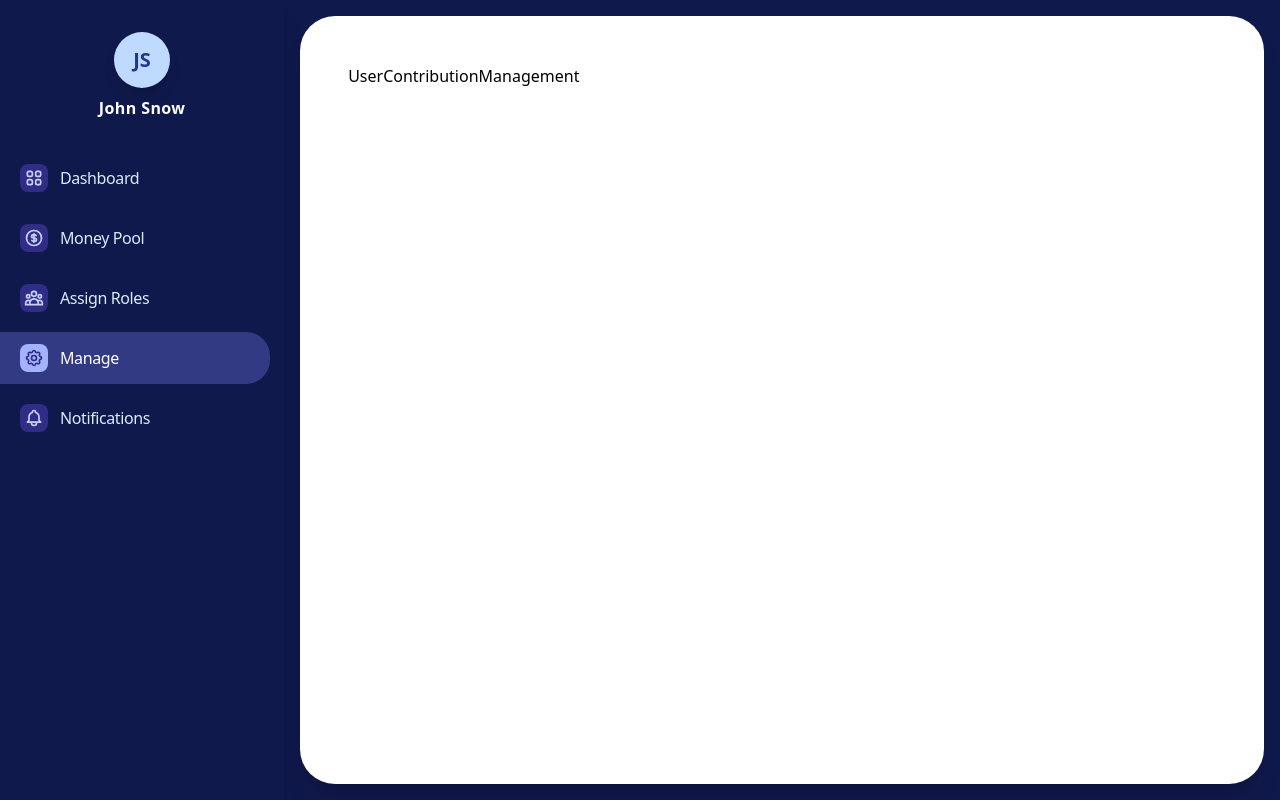
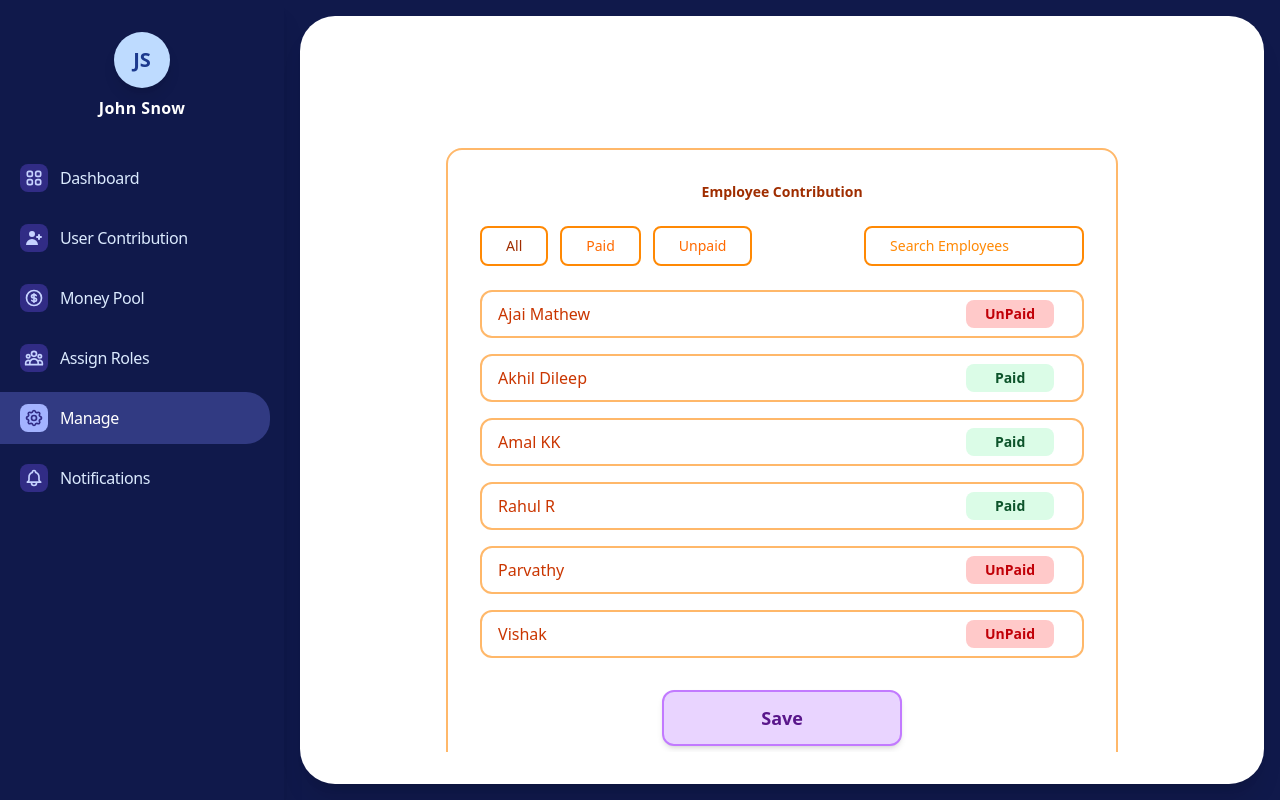
Before and after one commit to rahulbeyondcode/Snacks-Planner, a React (Vite) app in the folder Frontend/: page /manage in a window 1280 px wide. Built offline with nearby package versions, Linux system fonts and the light colour scheme.

Commit message:
Employee contribution UI setup

```diff
--- /dev/null
+++ b/Frontend/src/features/user-contribution/components/employee-contribution-list.tsx
@@ -0,0 +1,28 @@
+import React from "react";
+
+import EmployeeContributionRow from "features/user-contribution/components/employee-contribution-row";
+import type { EmployeeContribution } from "features/user-contribution/type";
+
+type EmployeeContributionListProps = {
+  employees: EmployeeContribution[];
+  onTogglePaid: (id: number) => void;
+};
+
+const EmployeeContributionList: React.FC<EmployeeContributionListProps> = ({
+  employees,
+  onTogglePaid,
+}) => {
+  return (
+    <div className="flex flex-col gap-4 mb-8">
+      {employees.map((emp) => (
+        <EmployeeContributionRow
+          key={emp.id}
+          employee={emp}
+          onTogglePaid={onTogglePaid}
+        />
+      ))}
+    </div>
+  );
+};
+
+export default EmployeeContributionList;
--- /dev/null
+++ b/Frontend/src/features/user-contribution/components/employee-contribution-row.tsx
@@ -0,0 +1,38 @@
+import React from "react";
+
+import type { EmployeeContribution } from "features/user-contribution/type";
+
+type EmployeeContributionRowProps = {
+  employee: EmployeeContribution;
+  onTogglePaid: (id: number) => void;
+};
+
+const styles = {
+  paid: "bg-green-100 border-green-400 text-green-900",
+  unpaid: "bg-red-200 border-red-400 text-red-700",
+  actionPill:
+    "w-22 py-1 rounded-lg font-semibold text-sm transition-colors cursor-pointer hover:bg-orange-200 hover:text-orange-800",
+};
+
+const EmployeeContributionRow: React.FC<EmployeeContributionRowProps> = ({
+  employee,
+  onTogglePaid,
+}) => {
+  return (
+    <div className="flex items-center justify-between border-2 border-orange-300 rounded-xl px-4 py-2">
+      <span className="font-medium text-orange-700 text-base w-48">
+        {employee.name}
+      </span>
+      <div>
+        <button
+          className={`${styles.actionPill} mr-3 ${employee.paid ? styles.paid : styles.unpaid}`}
+          onClick={() => onTogglePaid(employee.id)}
+        >
+          {employee.paid ? "Paid" : "UnPaid"}
+        </button>
+      </div>
+    </div>
+  );
+};
+
+export default EmployeeContributionRow;
--- /dev/null
+++ b/Frontend/src/features/user-contribution/components/filter-bar.tsx
@@ -0,0 +1,55 @@
+import React from "react";
+
+type FilterBarProps = {
+  activeFilter: string;
+  onFilterChange: (filter: string) => void;
+  searchValue: string;
+  onSearchChange: (value: string) => void;
+};
+
+const styles = {
+  filterButton:
+    "px-6 py-2 rounded-lg border-2 border-orange-400 font-medium text-sm transition-colors bg-white text-orange-500",
+};
+
+const FilterBar: React.FC<FilterBarProps> = ({
+  activeFilter,
+  onFilterChange,
+  searchValue,
+  onSearchChange,
+}) => {
+  return (
+    <div className="flex items-center justify-between mb-6">
+      <div className="flex gap-3">
+        <button
+          className={`${styles.filterButton} ${activeFilter === "all" && "bg-pink-200 text-orange-800"}`}
+          onClick={() => onFilterChange("all")}
+        >
+          All
+        </button>
+        <button
+          className={`${styles.filterButton} ${activeFilter === "paid" && "bg-yellow-100 text-orange-800"}`}
+          onClick={() => onFilterChange("paid")}
+        >
+          Paid
+        </button>
+        <button
+          className={`${styles.filterButton} ${activeFilter === "unpaid" && "bg-yellow-100 text-orange-800"}`}
+          onClick={() => onFilterChange("unpaid")}
+        >
+          Unpaid
+        </button>
+      </div>
+      <input
+        className="border-2 border-orange-400 rounded-lg px-6 py-2 text-orange-700 focus:outline-none focus:ring-2 focus:ring-orange-300 placeholder-orange-400 font-medium text-sm"
+        type="text"
+        placeholder="Search Employees"
+        value={searchValue}
+        onChange={(e) => onSearchChange(e.target.value)}
+        style={{ width: 220 }}
+      />
+    </div>
+  );
+};
+
+export default FilterBar;
--- /dev/null
+++ b/Frontend/src/features/user-contribution/components/save-button.tsx
@@ -0,0 +1,20 @@
+import React from "react";
+
+type SaveButtonProps = {
+  onClick: () => void;
+  disabled?: boolean;
+};
+
+const SaveButton: React.FC<SaveButtonProps> = ({ onClick, disabled }) => {
+  return (
+    <button
+      className="w-60 mx-auto block py-3 rounded-xl bg-purple-200 text-purple-900 font-bold text-lg shadow-md hover:bg-purple-300 transition-colors border-2 border-purple-400 disabled:opacity-50"
+      onClick={onClick}
+      disabled={disabled}
+    >
+      Save
+    </button>
+  );
+};
+
+export default SaveButton;
--- a/Frontend/src/features/user-contribution/index.tsx
+++ b/Frontend/src/features/user-contribution/index.tsx
@@ -1,5 +1,67 @@
+import { useState } from "react";
+
+import EmployeeContributionList from "features/user-contribution/components/employee-contribution-list";
+import FilterBar from "features/user-contribution/components/filter-bar";
+import SaveButton from "features/user-contribution/components/save-button";
+
+import type { EmployeeContribution } from "features/user-contribution/type";
+
+const initialEmployees: EmployeeContribution[] = [
+  { id: 1, name: "Ajai Mathew", paid: false },
+  { id: 2, name: "Akhil Dileep", paid: true },
+  { id: 3, name: "Amal KK", paid: true },
+  { id: 4, name: "Rahul R", paid: true },
+  { id: 5, name: "Parvathy", paid: false },
+  { id: 6, name: "Vishak", paid: false },
+];
+
 const UserContributionManagement = () => {
-  return <div>UserContributionManagement</div>;
+  const [filter, setFilter] = useState<string>("all");
+  const [search, setSearch] = useState<string>("");
+  const [employees, setEmployees] =
+    useState<EmployeeContribution[]>(initialEmployees);
+
+  const filteredEmployees = employees.filter((emp) => {
+    if (filter === "paid" && !emp.paid) return false;
+    if (filter === "unpaid" && emp.paid) return false;
+    if (search && !emp.name.toLowerCase().includes(search.toLowerCase()))
+      return false;
+    return true;
+  });
+
+  const handleTogglePaid = (id: number) => {
+    setEmployees((emps) =>
+      emps.map((emp) => (emp.id === id ? { ...emp, paid: !emp.paid } : emp))
+    );
+  };
+
+  const handleSave = () => {
+    // Placeholder for save logic
+    alert("Saved!");
+  };
+
+  return (
+    <div className="min-h-screen flex items-center justify-center p-6">
+      <div className="bg-white rounded-2xl border-2 border-orange-300 p-8 max-w-2xl w-full">
+        <h2 className="text-center text-orange-800 font-bold text-sm mb-6">
+          Employee Contribution
+        </h2>
+        <FilterBar
+          activeFilter={filter}
+          onFilterChange={setFilter}
+          searchValue={search}
+          onSearchChange={setSearch}
+        />
+        <EmployeeContributionList
+          employees={filteredEmployees}
+          onTogglePaid={handleTogglePaid}
+        />
+        <div className="flex justify-center mt-4">
+          <SaveButton onClick={handleSave} />
+        </div>
+      </div>
+    </div>
+  );
 };
 
 export default UserContributionManagement;
--- /dev/null
+++ b/Frontend/src/features/user-contribution/type.ts
@@ -0,0 +1,5 @@
+export interface EmployeeContribution {
+  id: number;
+  name: string;
+  paid: boolean;
+}
--- a/Frontend/src/routes.tsx
+++ b/Frontend/src/routes.tsx
@@ -15,6 +15,7 @@ export default function AppRoutes() {
         <Route path="dashboard" element={<Dashboard />} />
         <Route path="money-pool" element={<MoneyPool />} />
         <Route path="assign-roles" element={<RoleManagement />} />
+        <Route path="user-contribution" element={<UserContribution />} />
         <Route path="manage" element={<UserContribution />} />
         <Route path="notifications" element={<Notifications />} />
       </Route>
--- a/Frontend/src/shared/components/layout/sidebar.tsx
+++ b/Frontend/src/shared/components/layout/sidebar.tsx
@@ -5,11 +5,13 @@ import {
   HiOutlineCurrencyDollar,
   HiOutlineUserGroup,
   HiOutlineViewGrid,
+  HiUserAdd,
 } from "react-icons/hi";
 import { Link, useLocation } from "react-router-dom";
 
 const navItems = [
   { label: "Dashboard", path: "/dashboard", icon: HiOutlineViewGrid },
+  { label: "User Contribution", path: "/user-contribution", icon: HiUserAdd },
   { label: "Money Pool", path: "/money-pool", icon: HiOutlineCurrencyDollar },
   { label: "Assign Roles", path: "/assign-roles", icon: HiOutlineUserGroup },
   { label: "Manage", path: "/manage", icon: HiOutlineCog },
```
